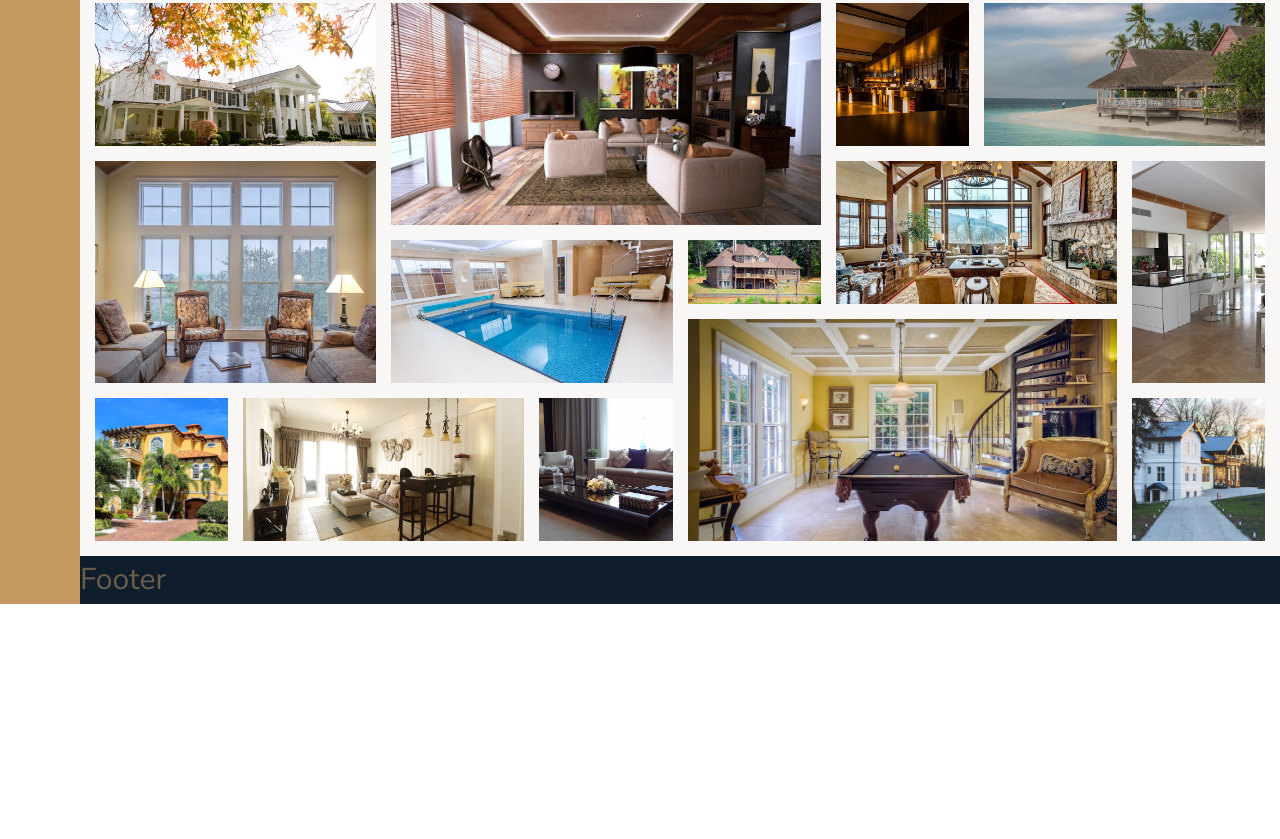
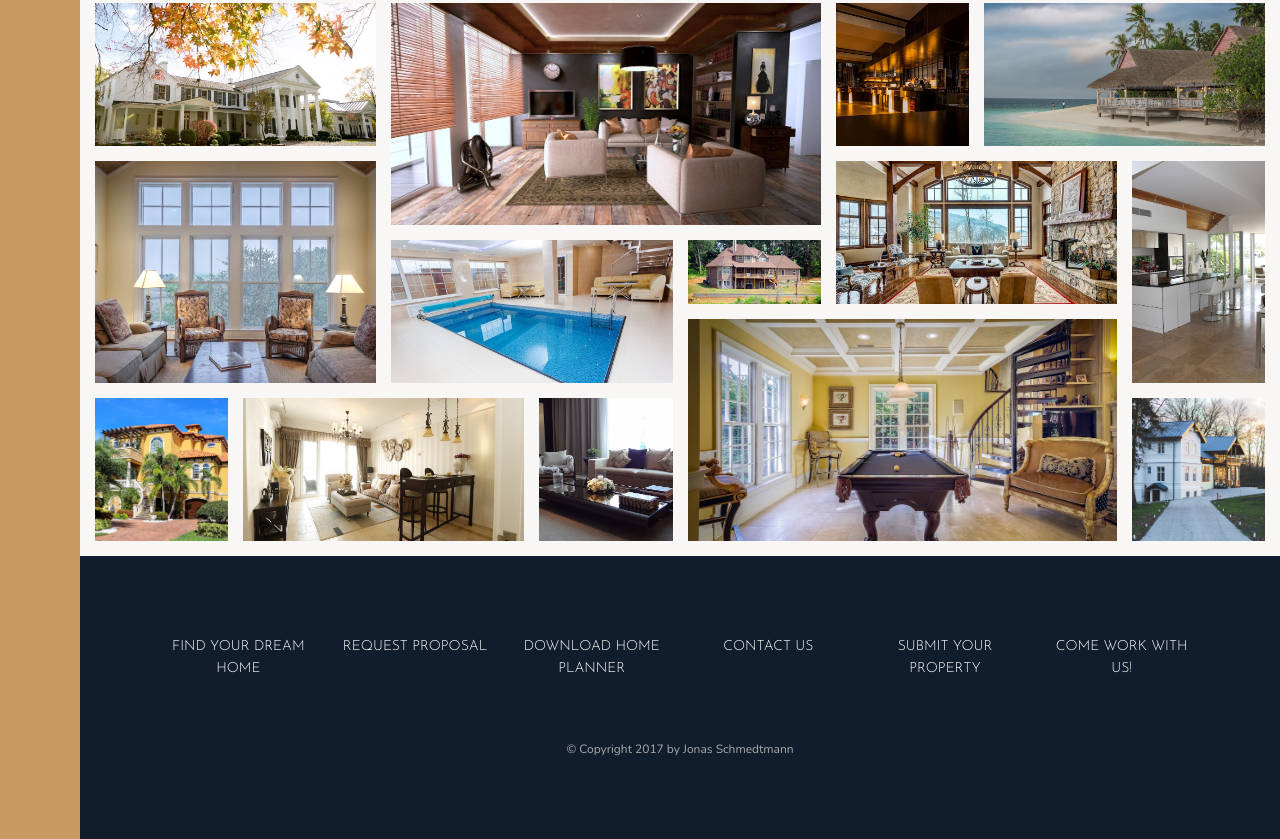
Before and after one commit to paulacarneiro/nexter, a website: page index.html in a window 1280 px wide. Shown: the part 3216-4055 px from the top of the page. Before the commit the page ends 3820 px from the top, so only its background shows below. Drawn offline with nearby package versions, Linux system fonts and the light colour scheme.

Commit message:
Add footer

```diff
--- a/index.html
+++ b/index.html
@@ -327,7 +327,17 @@
         </section>
 
         <footer class="footer">
-            Footer
+            <ul class="nav">
+                <li class="nav__item"><a href="#" class="nav__link">Find your dream home</a></li>
+                <li class="nav__item"><a href="#" class="nav__link">Request proposal</a></li>
+                <li class="nav__item"><a href="#" class="nav__link">Download home planner</a></li>
+                <li class="nav__item"><a href="#" class="nav__link">Contact us</a></li>
+                <li class="nav__item"><a href="#" class="nav__link">Submit your property</a></li>
+                <li class="nav__item"><a href="#" class="nav__link">Come work with us!</a></li>
+            </ul>
+            <p class="copyright">
+                &copy; Copyright 2017 by Jonas Schmedtmann
+            </p>
         </footer>
 
     </body>
--- a/sass/_footer.scss
+++ b/sass/_footer.scss
@@ -1,4 +1,40 @@
 .footer {
   background-color: $color-secondary;
   grid-column: full-start / full-end;
+  padding: 8rem;
+
 }
+
+.nav {
+  list-style: none;
+
+  display: grid;
+  grid-template-columns: repeat(auto-fit, minmax(15rem, 1fr));
+  gap: 2rem;
+
+  &__link:link,
+  &__link:visited {
+    font-size: 1.4rem;
+    color: #fff;
+    text-decoration: none;
+    font-family: $font-display;
+    text-transform: uppercase;
+    text-align: center;
+    display: block;
+    transition: all .2s;
+  }
+
+  &__link:hover,
+  &__link:active {
+    background-color: rgba(#fff, .05);
+    transform: translateY(-3px);
+  }
+}
+
+.copyright {
+  font-size: 1.2rem;
+  color: $color-grey-light-2;
+  margin: 6rem auto 0 auto;
+  text-align: center;
+  width: 70%;
+}
```
Also changed, not shown: css/style.css.
